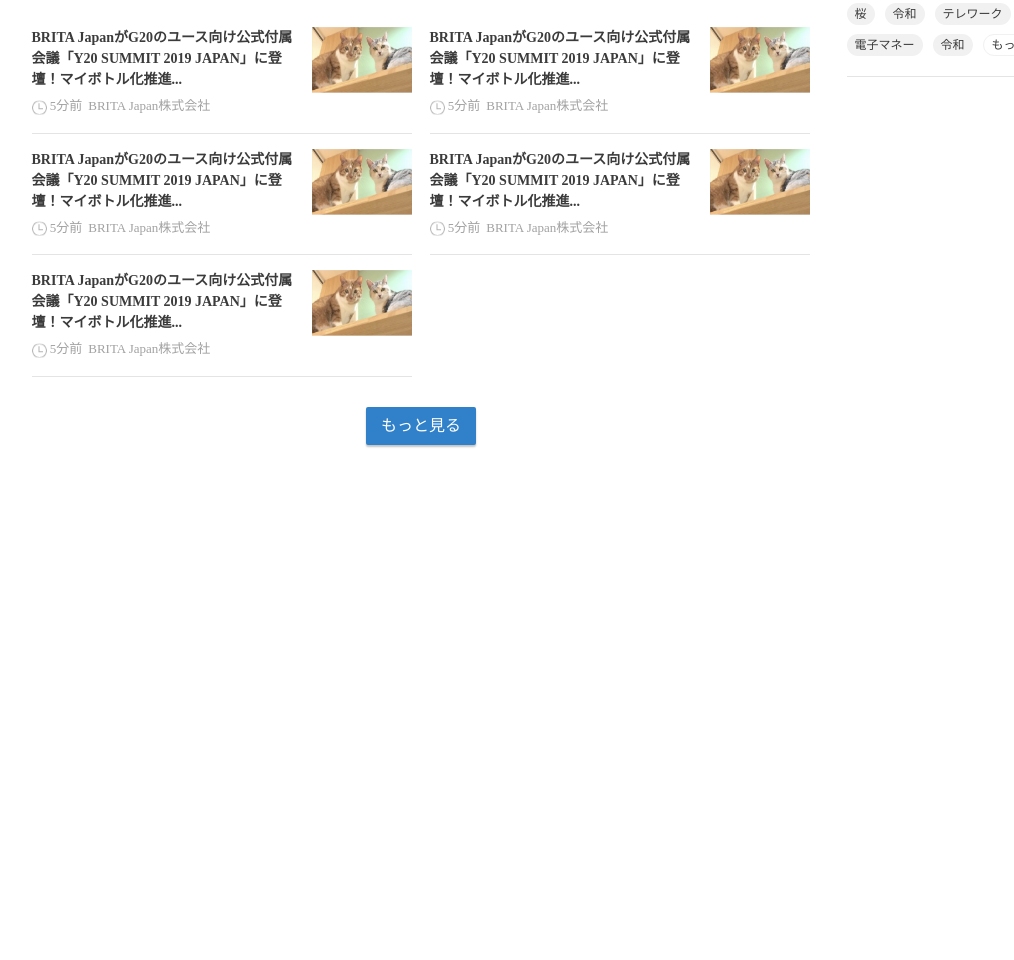
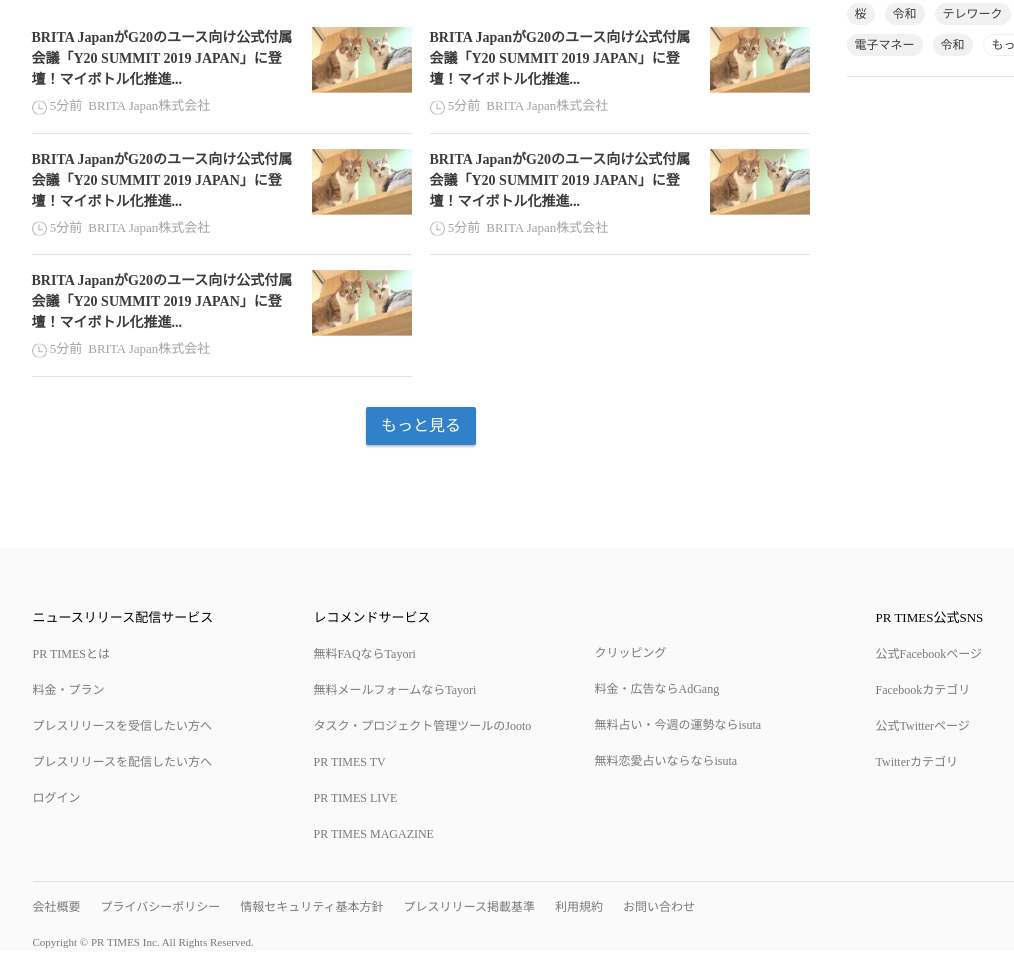
Before and after one commit to sucalul/kenshu-frontend, a plain HTML site: page docs/index.html in a window 1280 px wide. Shown: the part 480-1440 px from the top of the page, without its empty margins (45-1059 px from the left). Before the commit the page ends 1028 px from the top, so only its background shows below. Drawn offline with Linux system fonts and the light colour scheme.

Commit message:
Add footer

```diff
--- a/docs/css/style.css
+++ b/docs/css/style.css
@@ -330,3 +330,60 @@
     background: #FFFFFF;
     border: 1px solid #F1F1F1;
 }
+
+/* footer */
+.footer {
+    background: #FAFAFA;
+}
+
+.footer-content {
+    margin: 0 auto;
+    width: 1125px;
+}
+
+.footer-list {
+    padding-top: 60px;
+    display: flex;
+    border-bottom: 1px solid #E0E0E0;
+    padding-bottom: 38px;
+}
+
+.footer-item {
+    width: 281px;
+}
+
+.footer-item__title {
+    font-size: 13px;
+    color: #000000;
+}
+
+.footer-item__detail {
+    font-size: 12px;
+    color: #797979;
+    margin-top: 18px;
+}
+
+.footer-item__detail__no-title {
+    padding-top: 18px;
+}
+
+.footer-term {
+    margin-top: 16px;
+    display: flex;
+    font-size: 12px;
+    color: #797979;
+}
+
+.footer-term__text:not(:first-child) {
+    margin-left: 20px;
+}
+
+.footer-copyright {
+    margin-top: 18px;
+    margin-bottom: 9px;
+}
+
+.footer-copyright__text {
+    font-size: 11px;
+    color: #797979;
+}
--- a/docs/index.html
+++ b/docs/index.html
@@ -263,5 +263,53 @@
             </aside>
         </div>
     </main>
+    <footer class="footer">
+        <div class="footer-content">
+            <div class="footer-list">
+                <div class="footer-item">
+                    <p class="footer-item__title">ニュースリリース配信サービス</p>
+                    <p class="footer-item__detail"><a href="">PR TIMESとは</a></p>
+                    <p class="footer-item__detail"><a href="">料金・プラン</a></p>
+                    <p class="footer-item__detail"><a href="">プレスリリースを受信したい方へ</a></p>
+                    <p class="footer-item__detail"><a href="">プレスリリースを配信したい方へ</a></p>
+                    <p class="footer-item__detail"><a href="">ログイン</a></p>
+                </div>
+                <div class="footer-item">
+                    <p class="footer-item__title">レコメンドサービス</p>
+                    <p class="footer-item__detail"><a href="">無料FAQならTayori</a></p>
+                    <p class="footer-item__detail"><a href="">無料メールフォームならTayori</a></p>
+                    <p class="footer-item__detail"><a href="">タスク・プロジェクト管理ツールのJooto</a></p>
+                    <p class="footer-item__detail"><a href="">PR TIMES TV</a></p>
+                    <p class="footer-item__detail"><a href="">PR TIMES LIVE</a></p>
+                    <p class="footer-item__detail"><a href="">PR TIMES MAGAZINE</a></p>
+                </div>
+                <div class="footer-item">
+                    <p class="footer-item__title"></p>
+                    <p class="footer-item__detail footer-item__detail__no-title"><a href="">クリッピング</a></p>
+                    <p class="footer-item__detail"><a href="">料金・広告ならAdGang</a></p>
+                    <p class="footer-item__detail"><a href="">無料占い・今週の運勢ならisuta</a></p>
+                    <p class="footer-item__detail"><a href="">無料恋愛占いならならisuta</a></p>
+                </div>
+                <div class="footer-item">
+                    <p class="footer-item__title">PR TIMES公式SNS</p>
+                    <p class="footer-item__detail"><a href="">公式Facebookページ</a></p>
+                    <p class="footer-item__detail"><a href="">Facebookカテゴリ</a></p>
+                    <p class="footer-item__detail"><a href="">公式Twitterページ</a></p>
+                    <p class="footer-item__detail"><a href="">Twitterカテゴリ</a></p>
+                </div>
+            </div>
+            <div class="footer-term">
+                <p class="footer-term__text"><a href="">会社概要</a></p>
+                <p class="footer-term__text"><a href="">プライバシーポリシー</a></p>
+                <p class="footer-term__text"><a href="">情報セキュリティ基本方針</a></p>
+                <p class="footer-term__text"><a href="">プレスリリース掲載基準</a></p>
+                <p class="footer-term__text"><a href="">利用規約</a></p>
+                <p class="footer-term__text"><a href="">お問い合わせ</a></p>
+            </div>
+            <div class="footer-copyright">
+                <p class="footer-copyright__text">Copyright © PR TIMES Inc. All Rights Reserved.</p>
+            </div>
+        </div>
+    </footer>
 </body>
 </html>
```
